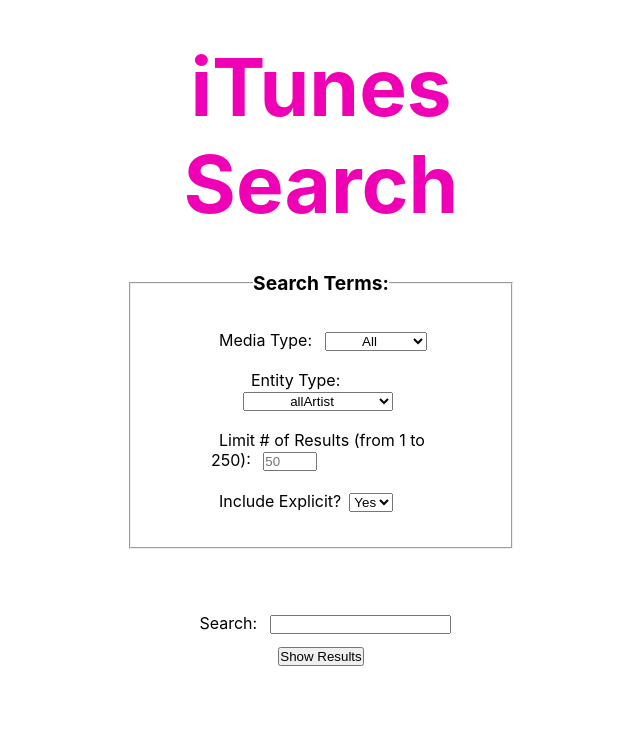
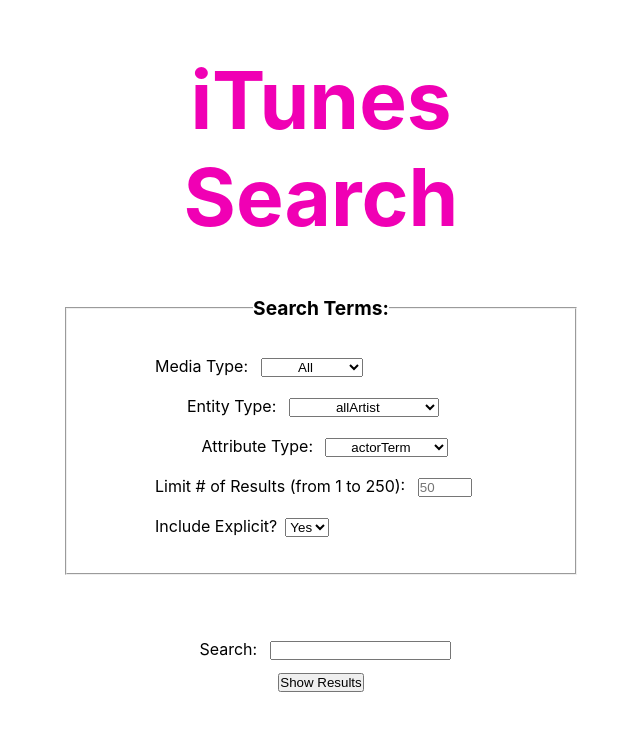
Before and after one commit to kquarantajr/ga_project3, a React (Create React App) app: page / in a window 1280 px wide. Shown: the top 730 px of the page, without its empty margins (319-959 px from the left). Built offline with nearby package versions, Linux system fonts and the light colour scheme.

Commit message:
attribute working again

```diff
--- a/src/App.js
+++ b/src/App.js
@@ -13,7 +13,7 @@
   const [limit, setLimit] = useState(50);
   const [mediaType, setMediaType] = useState('all');
   const [entityType, setEntityType] = useState('allArtist');
-  // const [attributeType, setAttributeType] = useState(['allArtistTerm']);
+  const [attributeType, setAttributeType] = useState(['allArtistTerm']);
 
   const handleSearch = (event) => {
     setSearch(event.target.value)
@@ -31,10 +31,10 @@
     setEntityType(entityLowerCase);
   }
 
-  // const handleAttributeType = (event) => {
-  //   const attributeLowerCase = event.target.value;
-  //   setAttributeType(attributeLowerCase);
-  // }
+  const handleAttributeType = (event) => {
+    const attributeLowerCase = event.target.value;
+    setAttributeType(attributeLowerCase);
+  }
 
   const handleExplicit = (event) => {
     setExplicit(event.target.value);
@@ -53,8 +53,8 @@
 
   return (
     <div className="App">
-     { bool ? <Search handleClick={handleClick} search={search} handleSearch={handleSearch} explicit={explicit} handleExplicit={handleExplicit} limit={limit} handleLimit={handleLimit} mediaType={mediaType} handleMediaType={handleMediaType} entityType={entityType} handleEntityType={handleEntityType}/>
-     : <Results handleClick={handleClick} search={search} handleSearch={handleSearch} explicit={explicit} handleExplicit={handleExplicit} limit={limit} handleLimit={handleLimit} mediaType={mediaType} handleMediaType={handleMediaType} entityType={entityType} handleEntityType={handleEntityType} /> }
+     { bool ? <Search handleClick={handleClick} search={search} handleSearch={handleSearch} explicit={explicit} handleExplicit={handleExplicit} limit={limit} handleLimit={handleLimit} mediaType={mediaType} handleMediaType={handleMediaType} entityType={entityType} handleEntityType={handleEntityType} attributeType={attributeType} handleAttributeType={handleAttributeType}/>
+     : <Results handleClick={handleClick} search={search} handleSearch={handleSearch} explicit={explicit} handleExplicit={handleExplicit} limit={limit} handleLimit={handleLimit} mediaType={mediaType} handleMediaType={handleMediaType} entityType={entityType} handleEntityType={handleEntityType} attributeType={attributeType} handleAttributeType={handleAttributeType} /> }
     </div>
   );
 }
--- a/src/components/Results.jsx
+++ b/src/components/Results.jsx
@@ -9,7 +9,7 @@
     const [dataArray, setDataArray] = useState([]);
 
     const getData = async () => {
-        const response = await axios.get(`https://itunes.apple.com/search?term=${props.search}&media=${props.mediaType}&entity=${props.entityType}&explicit=${props.explicit}&limit=${props.limit}&country=us&lang=en_us`);
+        const response = await axios.get(`https://itunes.apple.com/search?term=${props.search}&media=${props.mediaType}&entity=${props.entityType}&attribute=${props.attributeType}&explicit=${props.explicit}&limit=${props.limit}&country=us&lang=en_us`);
         // console.log(response.data.results);
         console.log(response);
         console.log("Media Type: " + props.mediaType);
--- a/src/components/Search.jsx
+++ b/src/components/Search.jsx
@@ -84,12 +84,12 @@
                             ))}
                         </select>
                     </div>
-                {/* <label hmtlFor="attributeType">Attribute Type: </label>
+                <label hmtlFor="attributeType">Attribute Type: </label>
                 <select id="attributeType" name="attributeType" onChange={(event) => {props.handleAttributeType(event)}}>
                     {attributeArray.map((element, index) => (
                         <Option key={index} element={element} />
                     ))}
-                </select> */}
+                </select>
                     <div className="inputField">
                         <label htmlFor="limitInput">Limit # of Results (from 1 to 250): </label>
                         <input id="limitInput" name="limitInput"type="number" min="1" max="200" placeholder="50" style={{minWidth: "40px", maxWidth: "50px"}} onChange={(event) => {props.handleLimit(event)}} />
--- a/src/styles/Results.css
+++ b/src/styles/Results.css
@@ -9,8 +9,5 @@
 }
 
 .resultsContainer {
-    display: flex;
-    flex-wrap: wrap;
-    justify-content: start;
-    align-content: space-between;
+    display: inline;
 }
--- a/src/styles/Search.css
+++ b/src/styles/Search.css
@@ -4,7 +4,7 @@
 }
 
 .searchBody {
-    width: 30%;
+    width: 40%;
     margin: 0 auto;
 }
 
```
